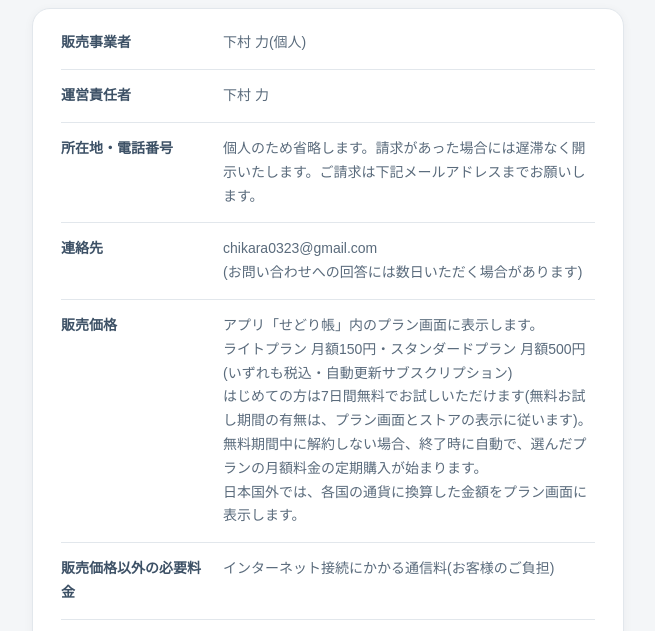
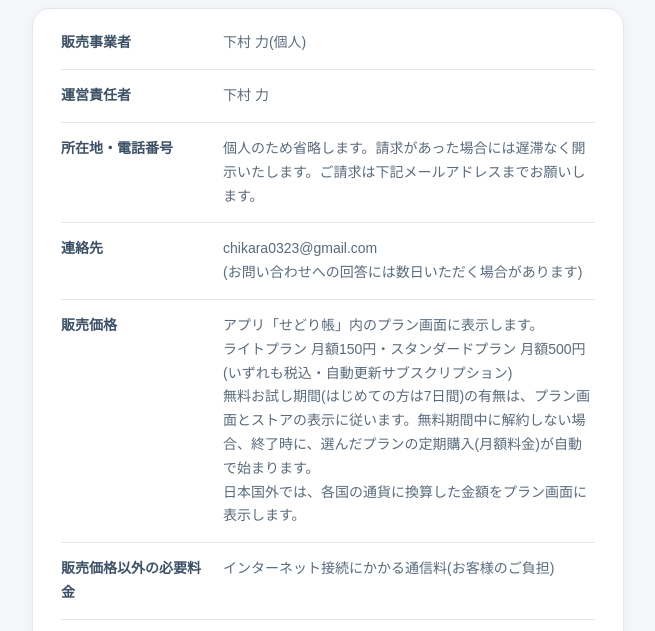
Before and after one commit to ChikaraShimomura/chikarashimomura.github.io, a plain HTML site: page tokushoho/index.html in a window 1280 px wide. Shown: the part 101-732 px from the top of the page, without its empty margins (312-967 px from the left). Drawn offline with Linux system fonts and the light colour scheme.

Commit message:
fix(2.10.0): S4-4 点検の直し
特商法の販売価格の段で、7日間のお試しを言い切ってから「有無は表示に従う」と
打ち消していた文を 1 文にまとめた (無料お試し期間(はじめての方は7日間)の有無は、
プラン画面とストアの表示に従います)。続く文も「選んだプランの定期購入(月額料金)が
自動で始まります」に言い換えた。

まだ売っていない ¥500 の値段や仮の基準日が、ほかの用事の push で一緒に出ないよう、
2.10.0 の規約・ポリシー・特商法は枝 sedori-2.10.0-release-day に置き、main は
origin/main (0b1a040) に戻す。

Co-Authored-By: Claude Opus 5.5 <noreply@anthropic.com>

```diff
--- a/tokushoho/index.html
+++ b/tokushoho/index.html
@@ -83,7 +83,7 @@
         </div>
         <div class="row">
           <dt>販売価格</dt>
-          <dd>アプリ「せどり帳」内のプラン画面に表示します。<br />ライトプラン 月額150円・スタンダードプラン 月額500円(いずれも税込・自動更新サブスクリプション)<br />はじめての方は7日間無料でお試しいただけます(無料お試し期間の有無は、プラン画面とストアの表示に従います)。無料期間中に解約しない場合、終了時に自動で、選んだプランの月額料金の定期購入が始まります。<br />日本国外では、各国の通貨に換算した金額をプラン画面に表示します。</dd>
+          <dd>アプリ「せどり帳」内のプラン画面に表示します。<br />ライトプラン 月額150円・スタンダードプラン 月額500円(いずれも税込・自動更新サブスクリプション)<br />無料お試し期間(はじめての方は7日間)の有無は、プラン画面とストアの表示に従います。無料期間中に解約しない場合、終了時に、選んだプランの定期購入(月額料金)が自動で始まります。<br />日本国外では、各国の通貨に換算した金額をプラン画面に表示します。</dd>
         </div>
         <div class="row">
           <dt>販売価格以外の必要料金</dt>
```
